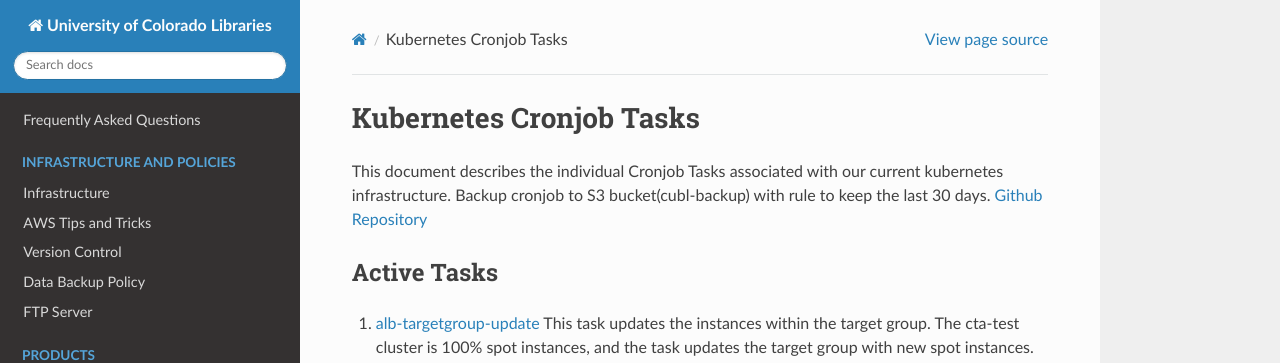
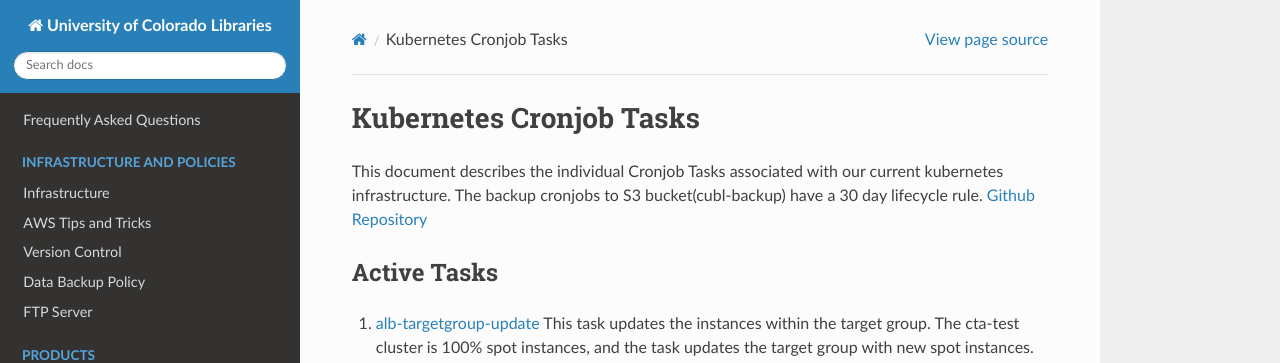
Before and after one commit to culibraries/documentation, a Sphinx documentation site: the page built from docs/pages/k8s-cronjob-tasks.md, in a window 1280 px wide and 1181 px high. Shown: the top 363 px of the window. Built offline with Sphinx 7.4.7 and the Read the Docs theme 2.0.0, drawn with Linux system fonts in a browser that asks for light colours.

Commit message:
Update k8s-cronjob-tasks.md

```diff
--- a/docs/pages/k8s-cronjob-tasks.md
+++ b/docs/pages/k8s-cronjob-tasks.md
@@ -1,6 +1,6 @@
 # Kubernetes Cronjob Tasks
 
-This document describes the individual Cronjob Tasks associated with our current kubernetes infrastructure. Backup  cronjob to S3 bucket(cubl-backup) with rule to keep the last 30 days. [Github Repository](https://github.com/culibraries/k8s-cronjob-tasks)
+This document describes the individual Cronjob Tasks associated with our current kubernetes infrastructure. The backup  cronjobs to S3 bucket(cubl-backup) have a 30 day lifecycle rule. [Github Repository](https://github.com/culibraries/k8s-cronjob-tasks)
 
 ## Active Tasks
 
```
